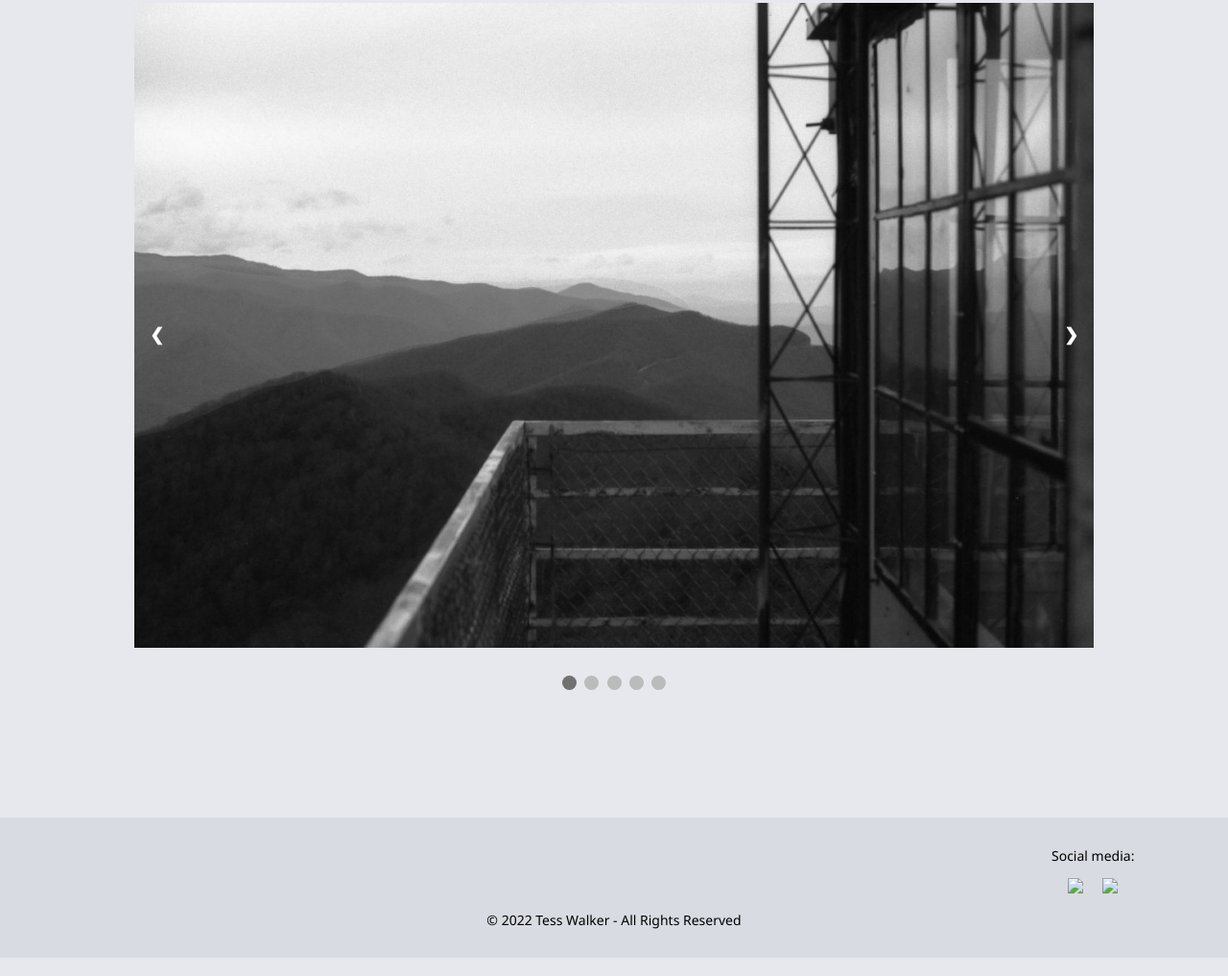
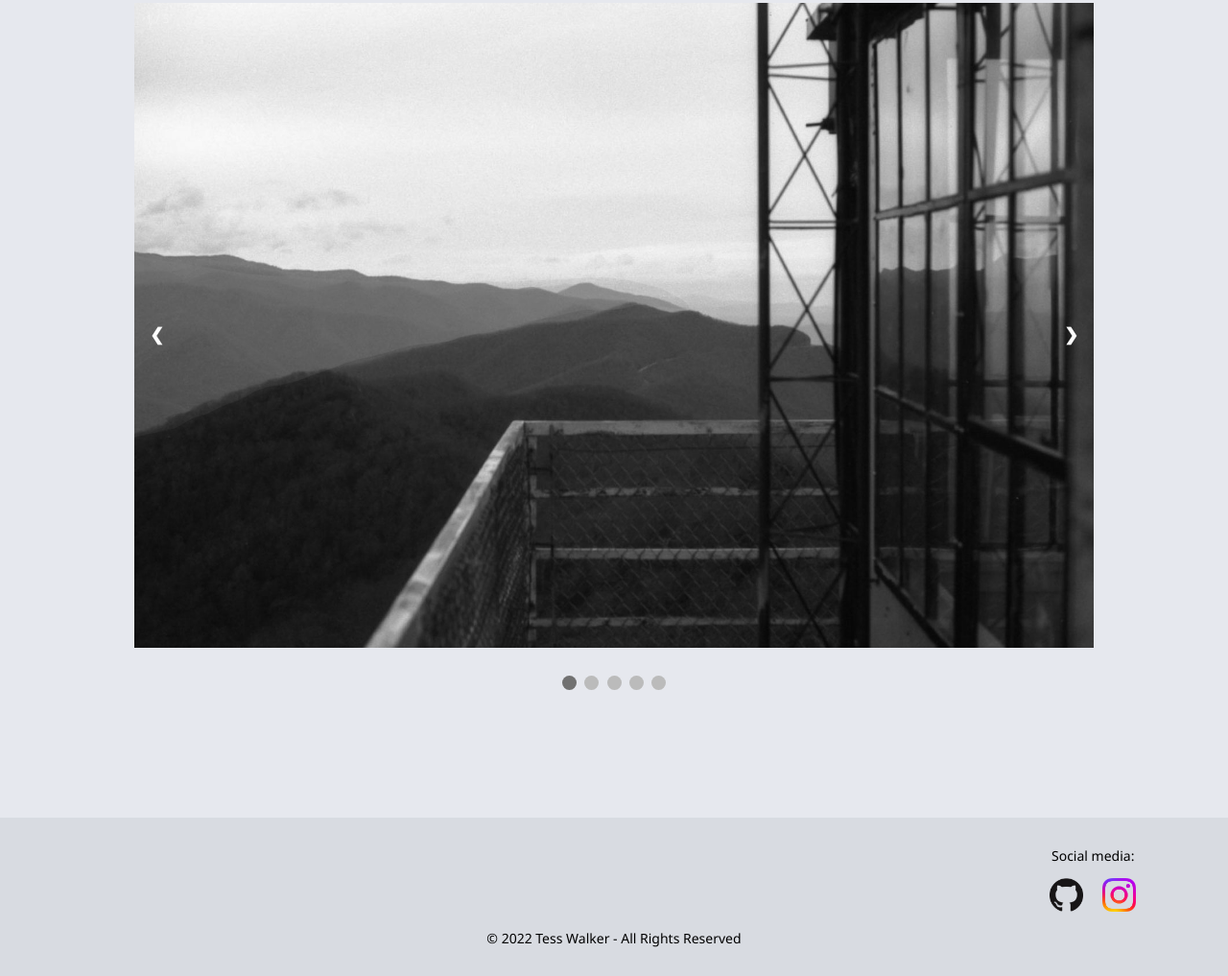
Before and after one commit to gitess2/gitess2.github.io, a plain HTML site: page projects/fryingpan.html in a window 1280 px wide. Shown: the part 143-1160 px from the top of the page at 96% size. Drawn offline with Linux system fonts and the light colour scheme.

Commit message:
again oops

```diff
--- a/projects/fryingpan.html
+++ b/projects/fryingpan.html
@@ -100,10 +100,9 @@
             </div>
             <div class="social">
                 <p>Social media:</p>
-                <a href="https://github.com/gitess2" target="_blank" rel="noopener"><img id="git" src="images/GitHub-Mark-120px-plus.png" style="width:35px"></a>
-                <a href="https://instagram.com/haert_walker?igshid=YmMyMTA2M2Y=" target="_blank" rel="noopener"><img id="insta" src="images/Instagram_Glyph_Gradient.png" style="width:35px"></a>
+                <a href="https://github.com/gitess2" target="_blank" rel="noopener"><img id="git" src="../images/GitHub-Mark-120px-plus.png" style="width:35px"></a>
+                <a href="https://instagram.com/haert_walker?igshid=YmMyMTA2M2Y=" target="_blank" rel="noopener"><img id="insta" src="../images/Instagram_Glyph_Gradient.png" style="width:35px"></a>
             </div>
         </footer>
     </body>
-    <script type="text/javascript" async src="../external.js"></script>
 </html>
```
Also changed, not shown: projects/4x5-iceland.html (+2 -2 lines), projects/big-butt-tr.html (+2 -2 lines), projects/icelandic-life.html (+2 -2 lines), projects/irelands-eye.html (+2 -2 lines).
